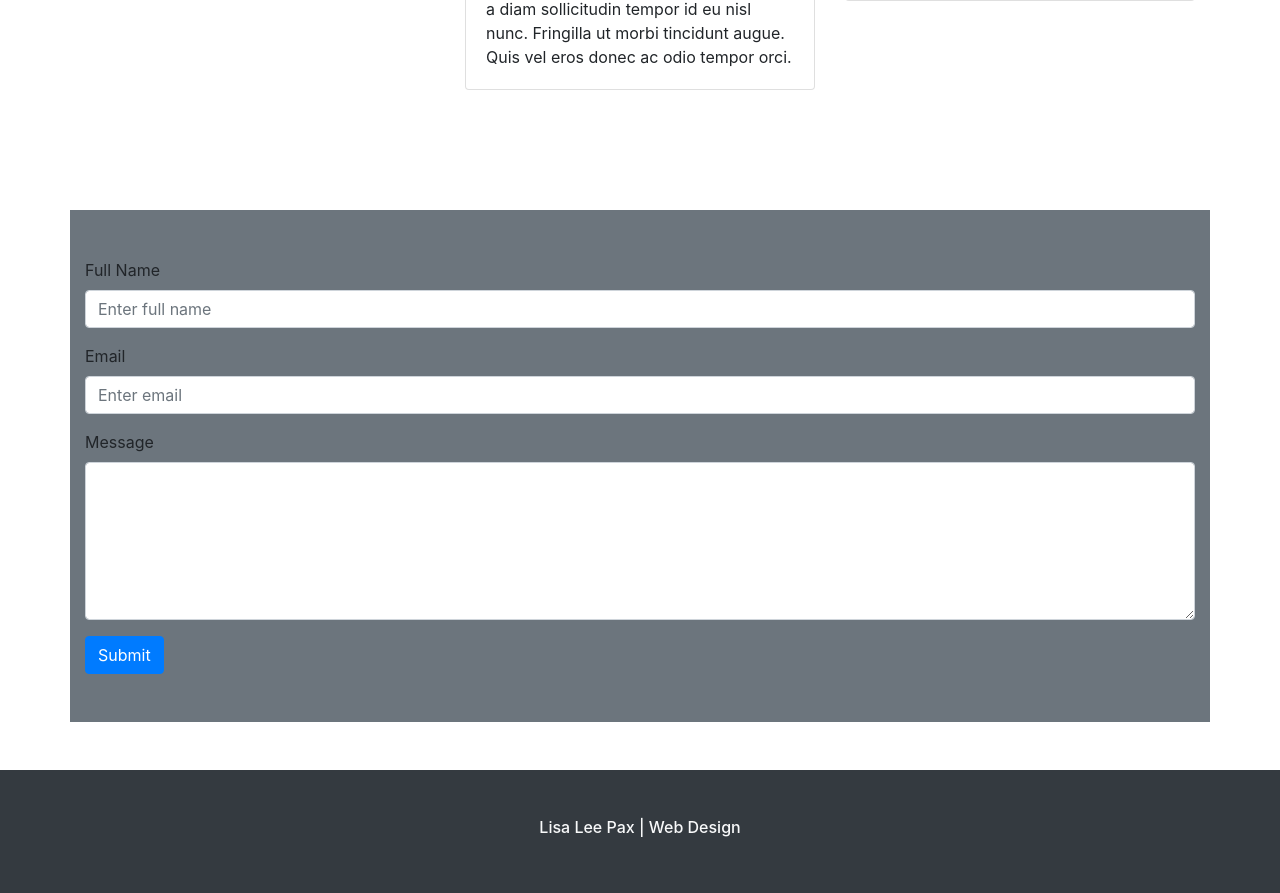
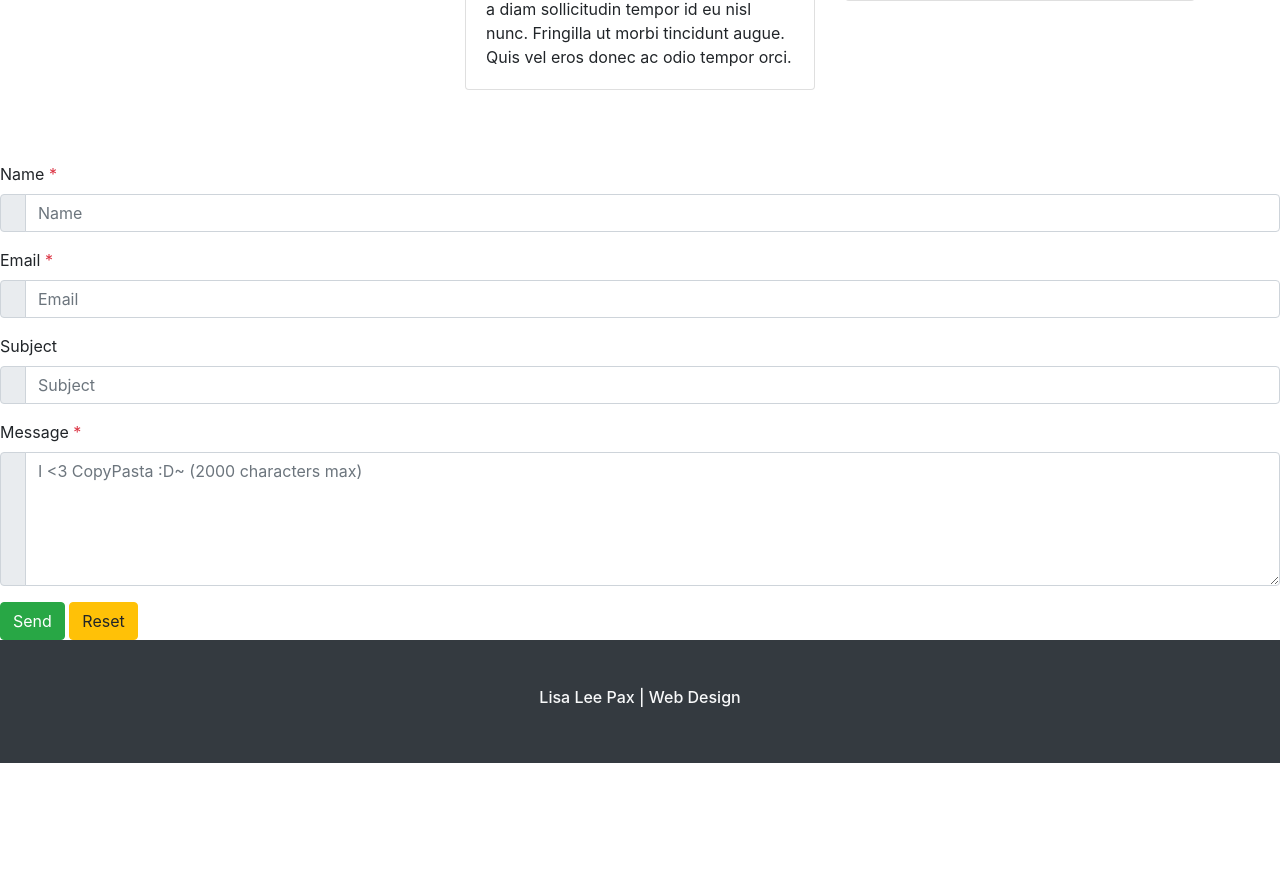
Before and after one commit to LisaLeeNM/lisa-pwp, a PHP site: page /milestone-3.php in a window 1280 px wide. Shown: the part 2059-2952 px from the top of the page. After the commit the page ends 2822 px from the top, so only its background shows below. Run offline with PHP 8.4, Linux system fonts and the light colour scheme.

Commit message:
add sample contact form for class exercise

```diff
--- a/public_html/documentation/milestone-3.php
+++ b/public_html/documentation/milestone-3.php
@@ -180,7 +180,7 @@
 	</section>
 
 	<!-- CONTACT FORM -->
-	<section class="py-5">
+	<!-- <section class="py-5">
 		<div class="container bg-secondary py-5">
 			<div class="row">
 				<div class="col-md-12">
@@ -203,10 +203,64 @@
 				</div>
 			</div>
 		</div>
-	</section>
+	</section> -->
 
-	<!-- CUSTOM CONTACT FORM -->
+	<!-- CLASS EXAMPLE CONTACT FORM -->
+	<form id="rochelles-demo-form" action="../php/" method="post">
+		<div class="form-group">
+			<label for="contactDemoName">Name <span class="text-danger">*</span></label>
+			<div class="input-group">
+				<div class="input-group-prepend">
+					<span class="input-group-text"></span>
+					<i class="fa fa-user" aria-hidden="true"></i>
+				</div>
+				<input type="text" class="form-control" id="contactDemoName" name="contactDemoName" placeholder="Name">
+			</div>
+		</div>
+		<div class="form-group">
+			<label for="contactDemoEmail">Email <span class="text-danger">*</span></label>
+			<div class="input-group">
+				<div class="input-group-prepend">
+					<span class="input-group-text"></span>
+					<i class="fa fa-envelope" aria-hidden="true"></i>
+				</div>
+				<input type="email" class="form-control" id="contactDemoEmail" name="contactDemoEmail" placeholder="Email">
+			</div>
+		</div>
+		<div class="form-group">
+			<label for="contactDemoSubject">Subject</label>
+			<div class="input-group">
+				<div class="input-group-prepend">
+					<span class="input-group-text"></span>
+					<i class="fa fa-pencil" aria-hidden="true"></i>
+				</div>
+				<input type="text" class="form-control" id="contactDemoSubject" name="contactDemoSubject" placeholder="Subject">
+			</div>
+		</div>
+		<div class="form-group">
+			<label for="contactDemoMessage">Message <span class="text-danger">*</span></label>
+			<div class="input-group">
+				<div class="input-group-prepend">
+					<span class="input-group-text"></span>
+					<i class="fa fa-comment" aria-hidden="true"></i>
+				</div>
+				<textarea class="form-control" rows="5" id="contactDemoMessage" name="contactDemoMessage" placeholder="I <3 CopyPasta :D~ (2000 characters max)"></textarea>
+			</div>
+		</div>
 
+		<!-- reCAPTCHA -->
+		<div class="g-recaptcha" data-sitekey="--YOUR RECAPTCHA SITE KEY--"></div>
+
+		<button class="btn btn-success" type="submit"><i class="fa fa-paper-plane"></i> Send</button>
+		<button class="btn btn-warning" type="reset"><i class="fa fa-ban"></i> Reset</button>
+	</form>
+
+	<!--empty area for form error/success output-->
+	<div class="row">
+		<div class="col-xs-12">
+			<div id="output-area"></div>
+		</div>
+	</div>
 
 	<!-- FOOTER -->
 	<footer>
```
